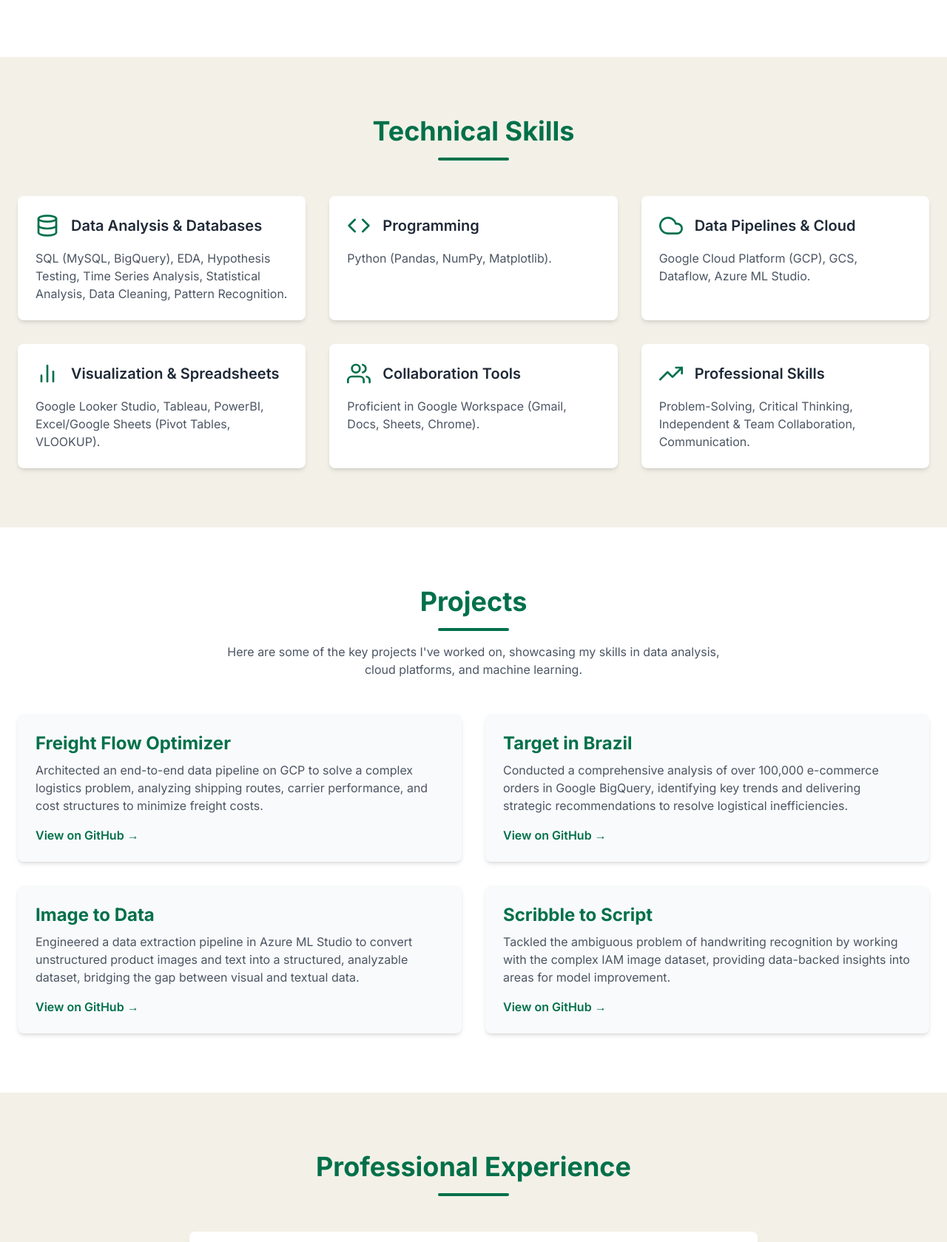
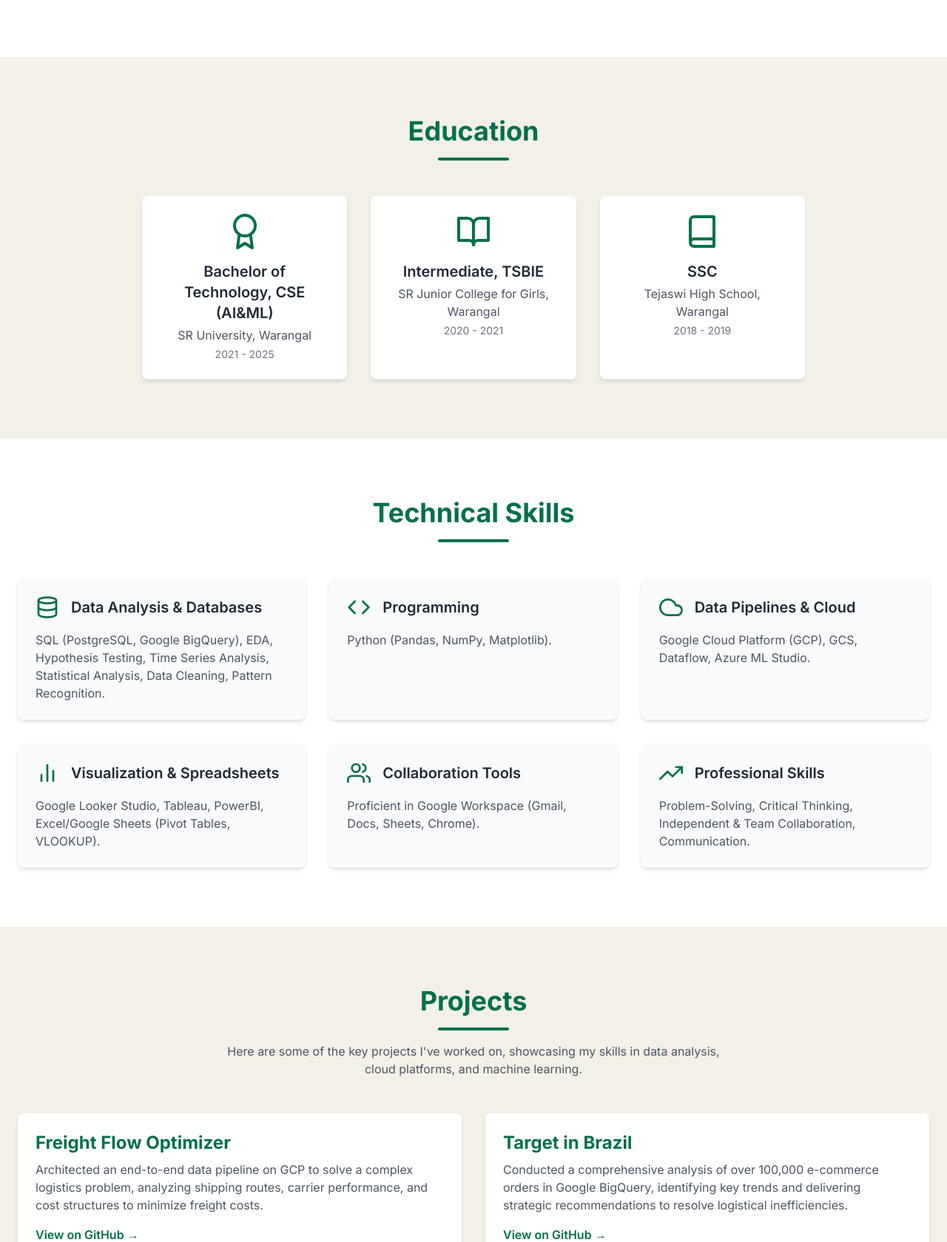
Before and after one commit to gayathry-148/gayathry-148.github.io, a plain HTML site: page index.html in a window 1280 px wide. Shown: the part 1121-2800 px from the top of the page at 74% size. Drawn offline with nearby package versions, Linux system fonts and the light colour scheme.

Commit message:
Update index.html

```diff
--- a/index.html
+++ b/index.html
@@ -105,8 +105,10 @@
                 <nav class="hidden md:flex items-center space-x-8">
                     <a href="#home" class="nav-link text-gray-700 font-medium">Home</a>
                     <a href="#about" class="nav-link text-gray-700 font-medium">About</a>
+                    <a href="#education" class="nav-link text-gray-700 font-medium">Education</a>
                     <a href="#projects" class="nav-link text-gray-700 font-medium">Projects</a>
                     <a href="#experience" class="nav-link text-gray-700 font-medium">Experience</a>
+                    <a href="#certificates" class="nav-link text-gray-700 font-medium">Certificates</a>
                     <a href="#contact" class="nav-link text-gray-700 font-medium">Contact</a>
                 </nav>
 
@@ -120,8 +122,10 @@
             <div id="mobile-menu" class="mobile-menu mt-4">
                 <a href="#home" class="block py-2 px-4 text-sm text-gray-700 hover:bg-gray-100 rounded">Home</a>
                 <a href="#about" class="block py-2 px-4 text-sm text-gray-700 hover:bg-gray-100 rounded">About</a>
+                <a href="#education" class="block py-2 px-4 text-sm text-gray-700 hover:bg-gray-100 rounded">Education</a>
                 <a href="#projects" class="block py-2 px-4 text-sm text-gray-700 hover:bg-gray-100 rounded">Projects</a>
                 <a href="#experience" class="block py-2 px-4 text-sm text-gray-700 hover:bg-gray-100 rounded">Experience</a>
+                <a href="#certificates" class="block py-2 px-4 text-sm text-gray-700 hover:bg-gray-100 rounded">Certificates</a>
                 <a href="#contact" class="block py-2 px-4 text-sm text-gray-700 hover:bg-gray-100 rounded">Contact</a>
             </div>
         </div>
@@ -167,8 +171,38 @@
             </div>
         </section>
 
+        <!-- Education Section -->
+        <section id="education" class="py-20 starbucks-cream section-fade-in">
+            <div class="container mx-auto px-6">
+                <div class="text-center mb-12">
+                    <h2 class="text-3xl md:text-4xl font-bold starbucks-green-text">Education</h2>
+                    <div class="w-24 h-1 bg-[#00704A] mx-auto mt-4 rounded"></div>
+                </div>
+                <div class="max-w-4xl mx-auto grid grid-cols-1 md:grid-cols-3 gap-8 text-center">
+                    <div class="bg-white p-6 rounded-lg shadow-md">
+                        <i data-feather="award" class="w-12 h-12 starbucks-green-text mx-auto mb-4"></i>
+                        <h3 class="text-xl font-semibold">Bachelor of Technology, CSE (AI&ML)</h3>
+                        <p class="text-gray-600 mt-1">SR University, Warangal</p>
+                        <p class="text-gray-500 text-sm mt-1">2021 - 2025</p>
+                    </div>
+                    <div class="bg-white p-6 rounded-lg shadow-md">
+                        <i data-feather="book-open" class="w-12 h-12 starbucks-green-text mx-auto mb-4"></i>
+                        <h3 class="text-xl font-semibold">Intermediate, TSBIE</h3>
+                        <p class="text-gray-600 mt-1">SR Junior College for Girls, Warangal</p>
+                        <p class="text-gray-500 text-sm mt-1">2020 - 2021</p>
+                    </div>
+                    <div class="bg-white p-6 rounded-lg shadow-md">
+                        <i data-feather="book" class="w-12 h-12 starbucks-green-text mx-auto mb-4"></i>
+                        <h3 class="text-xl font-semibold">SSC</h3>
+                        <p class="text-gray-600 mt-1">Tejaswi High School, Warangal</p>
+                        <p class="text-gray-500 text-sm mt-1">2018 - 2019</p>
+                    </div>
+                </div>
+            </div>
+        </section>
+
         <!-- Skills Section -->
-        <section id="skills" class="py-20 starbucks-cream section-fade-in">
+        <section id="skills" class="py-20 bg-white section-fade-in">
             <div class="container mx-auto px-6">
                 <div class="text-center mb-12">
                     <h2 class="text-3xl md:text-4xl font-bold starbucks-green-text">Technical Skills</h2>
@@ -176,15 +210,15 @@
                 </div>
                 <div class="grid grid-cols-1 md:grid-cols-2 lg:grid-cols-3 gap-8">
                     <!-- Skill Card 1 -->
-                    <div class="bg-white p-6 rounded-lg shadow-md skill-card transition-all duration-300">
+                    <div class="bg-gray-50 p-6 rounded-lg shadow-md skill-card transition-all duration-300">
                         <div class="flex items-center mb-4">
                             <i data-feather="database" class="w-8 h-8 starbucks-green-text"></i>
                             <h3 class="text-xl font-semibold ml-4">Data Analysis & Databases</h3>
                         </div>
-                        <p class="text-gray-600">SQL (MySQL, BigQuery), EDA, Hypothesis Testing, Time Series Analysis, Statistical Analysis, Data Cleaning, Pattern Recognition.</p>
+                        <p class="text-gray-600">SQL (PostgreSQL, Google BigQuery), EDA, Hypothesis Testing, Time Series Analysis, Statistical Analysis, Data Cleaning, Pattern Recognition.</p>
                     </div>
                     <!-- Skill Card 2 -->
-                    <div class="bg-white p-6 rounded-lg shadow-md skill-card transition-all duration-300">
+                    <div class="bg-gray-50 p-6 rounded-lg shadow-md skill-card transition-all duration-300">
                         <div class="flex items-center mb-4">
                             <i data-feather="code" class="w-8 h-8 starbucks-green-text"></i>
                             <h3 class="text-xl font-semibold ml-4">Programming</h3>
@@ -192,7 +226,7 @@
                         <p class="text-gray-600">Python (Pandas, NumPy, Matplotlib).</p>
                     </div>
                     <!-- Skill Card 3 -->
-                    <div class="bg-white p-6 rounded-lg shadow-md skill-card transition-all duration-300">
+                    <div class="bg-gray-50 p-6 rounded-lg shadow-md skill-card transition-all duration-300">
                         <div class="flex items-center mb-4">
                             <i data-feather="cloud" class="w-8 h-8 starbucks-green-text"></i>
                             <h3 class="text-xl font-semibold ml-4">Data Pipelines & Cloud</h3>
@@ -200,7 +234,7 @@
                         <p class="text-gray-600">Google Cloud Platform (GCP), GCS, Dataflow, Azure ML Studio.</p>
                     </div>
                     <!-- Skill Card 4 -->
-                    <div class="bg-white p-6 rounded-lg shadow-md skill-card transition-all duration-300">
+                    <div class="bg-gray-50 p-6 rounded-lg shadow-md skill-card transition-all duration-300">
                         <div class="flex items-center mb-4">
                             <i data-feather="bar-chart-2" class="w-8 h-8 starbucks-green-text"></i>
                             <h3 class="text-xl font-semibold ml-4">Visualization & Spreadsheets</h3>
@@ -208,7 +242,7 @@
                         <p class="text-gray-600">Google Looker Studio, Tableau, PowerBI, Excel/Google Sheets (Pivot Tables, VLOOKUP).</p>
                     </div>
                      <!-- Skill Card 5 -->
-                    <div class="bg-white p-6 rounded-lg shadow-md skill-card transition-all duration-300">
+                    <div class="bg-gray-50 p-6 rounded-lg shadow-md skill-card transition-all duration-300">
                         <div class="flex items-center mb-4">
                             <i data-feather="users" class="w-8 h-8 starbucks-green-text"></i>
                             <h3 class="text-xl font-semibold ml-4">Collaboration Tools</h3>
@@ -216,7 +250,7 @@
                         <p class="text-gray-600">Proficient in Google Workspace (Gmail, Docs, Sheets, Chrome).</p>
                     </div>
                      <!-- Skill Card 6 -->
-                    <div class="bg-white p-6 rounded-lg shadow-md skill-card transition-all duration-300">
+                    <div class="bg-gray-50 p-6 rounded-lg shadow-md skill-card transition-all duration-300">
                         <div class="flex items-center mb-4">
                             <i data-feather="trending-up" class="w-8 h-8 starbucks-green-text"></i>
                             <h3 class="text-xl font-semibold ml-4">Professional Skills</h3>
@@ -228,7 +262,7 @@
         </section>
 
         <!-- Projects Section -->
-        <section id="projects" class="py-20 bg-white section-fade-in">
+        <section id="projects" class="py-20 starbucks-cream section-fade-in">
             <div class="container mx-auto px-6">
                 <div class="text-center mb-12">
                     <h2 class="text-3xl md:text-4xl font-bold starbucks-green-text">Projects</h2>
@@ -237,7 +271,7 @@
                 </div>
                 <div class="grid grid-cols-1 md:grid-cols-2 gap-8">
                     <!-- Project Card 1 -->
-                    <div class="bg-gray-50 rounded-lg overflow-hidden shadow-md project-card transition-all duration-300">
+                    <div class="bg-white rounded-lg overflow-hidden shadow-md project-card transition-all duration-300">
                         <div class="p-6">
                             <h3 class="text-2xl font-bold mb-2 starbucks-green-text">Freight Flow Optimizer</h3>
                             <p class="text-gray-600 mb-4">Architected an end-to-end data pipeline on GCP to solve a complex logistics problem, analyzing shipping routes, carrier performance, and cost structures to minimize freight costs.</p>
@@ -245,7 +279,7 @@
                         </div>
                     </div>
                     <!-- Project Card 2 -->
-                    <div class="bg-gray-50 rounded-lg overflow-hidden shadow-md project-card transition-all duration-300">
+                    <div class="bg-white rounded-lg overflow-hidden shadow-md project-card transition-all duration-300">
                         <div class="p-6">
                             <h3 class="text-2xl font-bold mb-2 starbucks-green-text">Target in Brazil</h3>
                             <p class="text-gray-600 mb-4">Conducted a comprehensive analysis of over 100,000 e-commerce orders in Google BigQuery, identifying key trends and delivering strategic recommendations to resolve logistical inefficiencies.</p>
@@ -253,7 +287,7 @@
                         </div>
                     </div>
                     <!-- Project Card 3 -->
-                    <div class="bg-gray-50 rounded-lg overflow-hidden shadow-md project-card transition-all duration-300">
+                    <div class="bg-white rounded-lg overflow-hidden shadow-md project-card transition-all duration-300">
                         <div class="p-6">
                             <h3 class="text-2xl font-bold mb-2 starbucks-green-text">Image to Data</h3>
                             <p class="text-gray-600 mb-4">Engineered a data extraction pipeline in Azure ML Studio to convert unstructured product images and text into a structured, analyzable dataset, bridging the gap between visual and textual data.</p>
@@ -261,7 +295,7 @@
                         </div>
                     </div>
                     <!-- Project Card 4 -->
-                    <div class="bg-gray-50 rounded-lg overflow-hidden shadow-md project-card transition-all duration-300">
+                    <div class="bg-white rounded-lg overflow-hidden shadow-md project-card transition-all duration-300">
                         <div class="p-6">
                             <h3 class="text-2xl font-bold mb-2 starbucks-green-text">Scribble to Script</h3>
                             <p class="text-gray-600 mb-4">Tackled the ambiguous problem of handwriting recognition by working with the complex IAM image dataset, providing data-backed insights into areas for model improvement.</p>
@@ -273,14 +307,14 @@
         </section>
 
         <!-- Experience Section -->
-        <section id="experience" class="py-20 starbucks-cream section-fade-in">
+        <section id="experience" class="py-20 bg-white section-fade-in">
             <div class="container mx-auto px-6">
                 <div class="text-center mb-12">
                     <h2 class="text-3xl md:text-4xl font-bold starbucks-green-text">Professional Experience</h2>
                     <div class="w-24 h-1 bg-[#00704A] mx-auto mt-4 rounded"></div>
                 </div>
                 <div class="max-w-3xl mx-auto">
-                    <div class="bg-white p-8 rounded-lg shadow-lg">
+                    <div class="bg-gray-50 p-8 rounded-lg shadow-lg">
                         <div class="flex justify-between items-start">
                             <div>
                                 <h3 class="text-2xl font-bold starbucks-green-text">Intern - Data Analytics, GCP</h3>
@@ -293,6 +327,30 @@
                             <li>Used Google Looker Studio and Sheets to build interactive dashboards, distilling complex logistics data into actionable takeaways.</li>
                             <li>Created documentation for data processes and pipeline architecture to facilitate knowledge sharing within the team.</li>
                         </ul>
+                    </div>
+                </div>
+            </div>
+        </section>
+
+        <!-- Certificates Section -->
+        <section id="certificates" class="py-20 starbucks-cream section-fade-in">
+            <div class="container mx-auto px-6">
+                <div class="text-center mb-12">
+                    <h2 class="text-3xl md:text-4xl font-bold starbucks-green-text">Certificates</h2>
+                    <div class="w-24 h-1 bg-[#00704A] mx-auto mt-4 rounded"></div>
+                </div>
+                <div class="max-w-4xl mx-auto grid grid-cols-1 md:grid-cols-3 gap-8 text-center">
+                    <div class="bg-white p-6 rounded-lg shadow-md flex flex-col items-center justify-center">
+                        <i data-feather="cloud" class="w-12 h-12 starbucks-green-text mb-4"></i>
+                        <h3 class="text-xl font-semibold">Google Cloud Fundamentals</h3>
+                    </div>
+                    <div class="bg-white p-6 rounded-lg shadow-md flex flex-col items-center justify-center">
+                        <i data-feather="cloud-lightning" class="w-12 h-12 starbucks-green-text mb-4"></i>
+                        <h3 class="text-xl font-semibold">AWS Cloud Fundamental</h3>
+                    </div>
+                    <div class="bg-white p-6 rounded-lg shadow-md flex flex-col items-center justify-center">
+                        <i data-feather="server" class="w-12 h-12 starbucks-green-text mb-4"></i>
+                        <h3 class="text-xl font-semibold">AWS Data Engineering</h3>
                     </div>
                 </div>
             </div>
```
